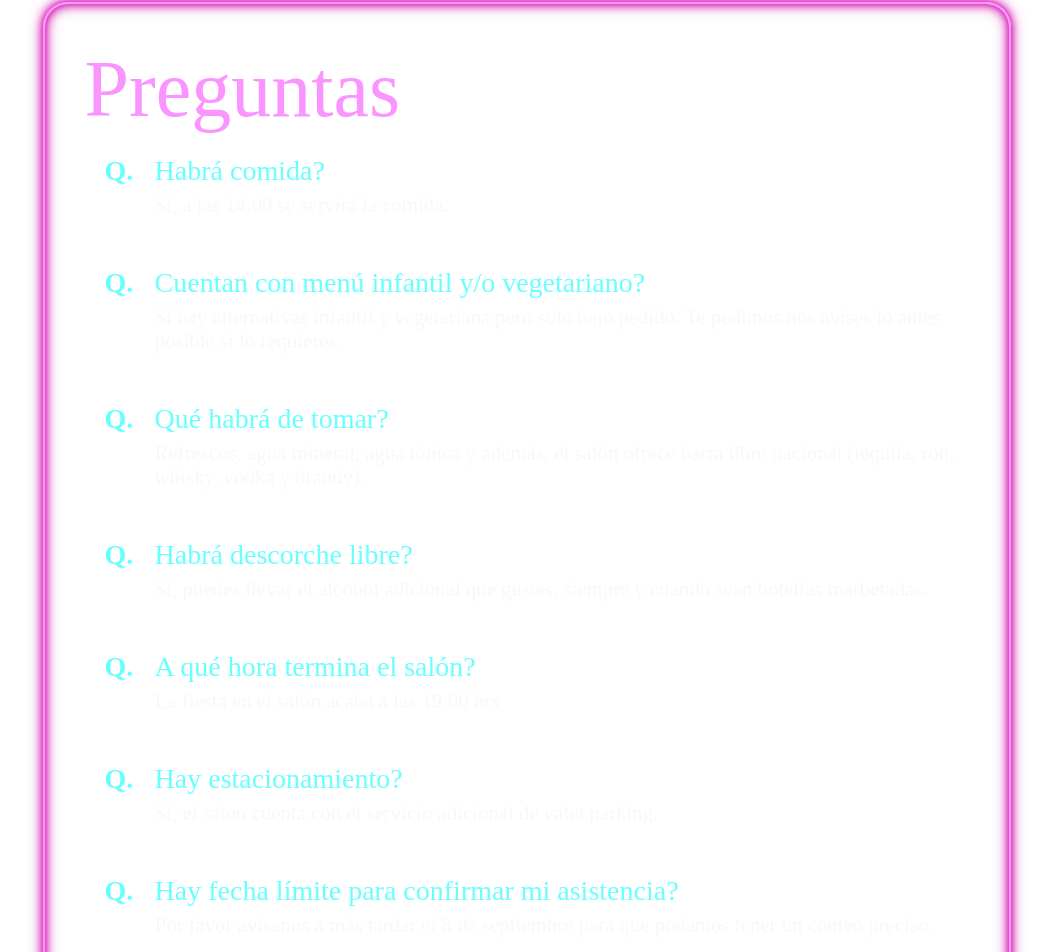
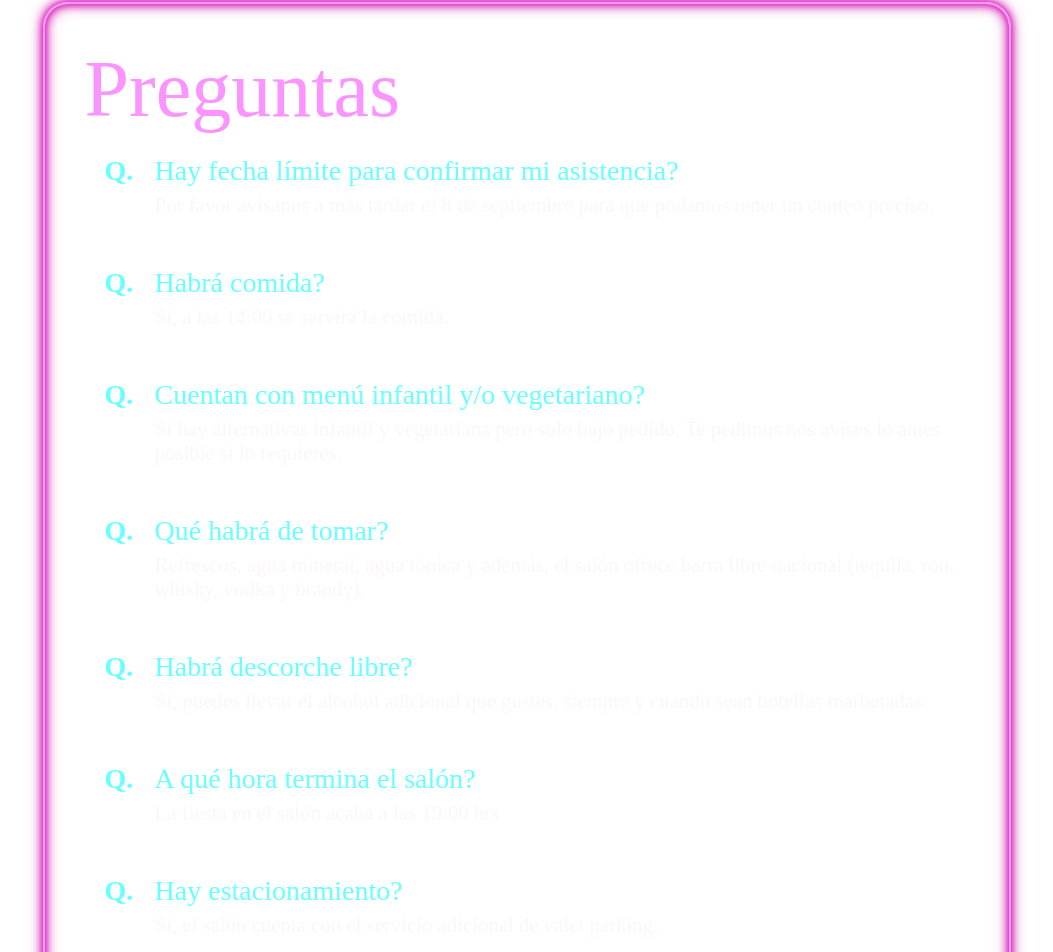
Before and after one commit to andreamarin/party_invitation, a Nuxt app: page / in a window 1280 px wide. Shown: the part 1924-2876 px from the top of the page, without its empty margins (113-1166 px from the left). Built offline with nearby package versions, Linux system fonts and the light colour scheme; a web font is replaced by a local one.

Commit message:
change questions order

```diff
--- a/components/Faq.vue
+++ b/components/Faq.vue
@@ -31,13 +31,13 @@ export default {
   data () {
     return {
       questions: [
+        { q: 'Hay fecha límite para confirmar mi asistencia?', a: 'Por favor avísanos a más tardar el 8 de septiembre para que podamos tener un conteo preciso.' },
         { q: 'Habrá comida?', a: 'Sí, a las 14:00 se servirá la comida.' },
         { q: 'Cuentan con menú infantil y/o vegetariano?', a: 'Sí hay alternativas infantil y vegetariana pero solo bajo pedido. Te pedimos nos avises lo antes posible si lo requieres.' },
         { q: 'Qué habrá de tomar?', a: 'Refrescos, agua mineral, agua tónica y además, el salón ofrece barra libre nacional (tequila, ron, whisky, vodka y brandy).' },
         { q: 'Habrá descorche libre?', a: 'Sí, puedes llevar el alcohol adicional que gustes, siempre y cuando sean botellas marbetadas.' },
         { q: 'A qué hora termina el salón?', a: 'La fiesta en el salón acaba a las 19:00 hrs' },
         { q: 'Hay estacionamiento?', a: 'Sí, el salón cuenta con el servicio adicional de valet parking.' },
-        { q: 'Hay fecha límite para confirmar mi asistencia?', a: 'Por favor avísanos a más tardar el 8 de septiembre para que podamos tener un conteo preciso.' },
         { q: 'Puedo apoyar en algo?', a: 'Participando al máximo en el evento y una gran actitud para hacer de este, el mejor cumpleaños' }
       ]
 
```
